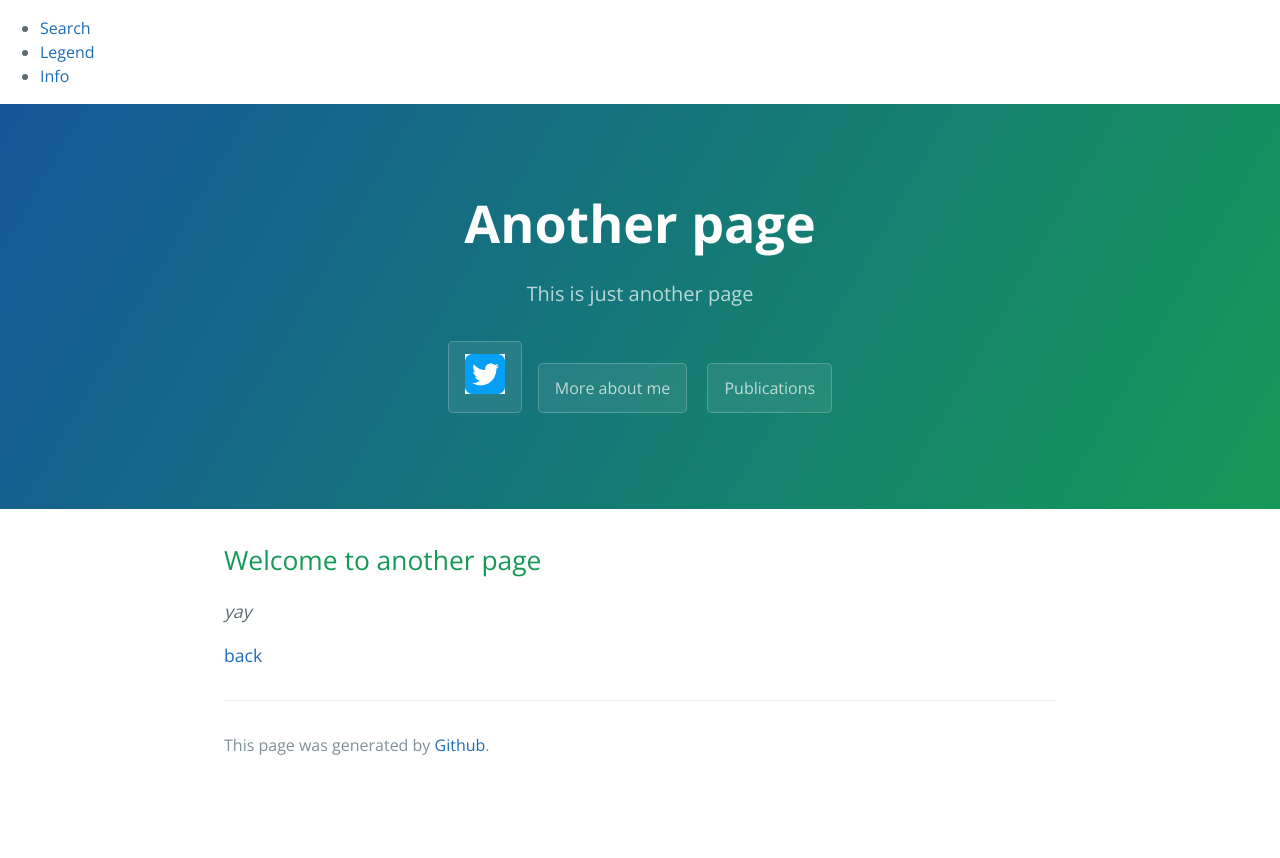
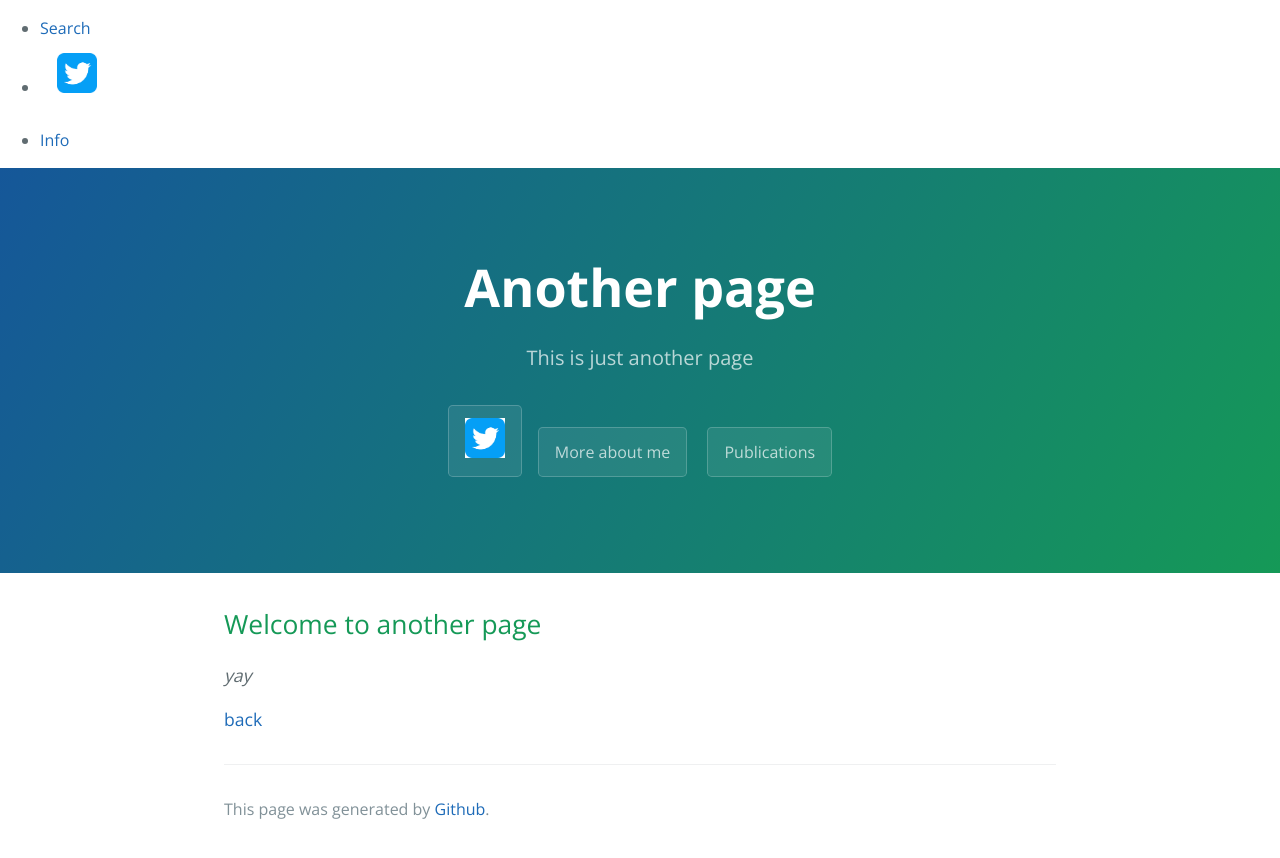
Before and after one commit to srrudrar/srrudrar.github.io, a Jekyll site: the page built from another-page.md, in a window 1280 px wide. Shown: the top 858 px of the page. Built offline with Jekyll 4.4.1, drawn with Linux system fonts in a browser that asks for light colours.

Commit message:
Update default.html

```diff
--- a/_layouts/default.html
+++ b/_layouts/default.html
@@ -19,7 +19,9 @@
 <ul class="nav">
          <link rel="nav" href="nav.css">
         <li><a href="#">Search</a></li>
-        <li><a href="#">Legend</a></li>
+        <li><a href=""{{ "https://twitter.com/SrihitaR" }}" class="btn">
+          <img alt="Twitter" src="Twitter.png"
+         width=40" height=40">
         <li><a href="#">Info</a></li>
 </ul>
 <div id="map_canvas" style="position:absolute;left:0;right:0;"></div>
```
